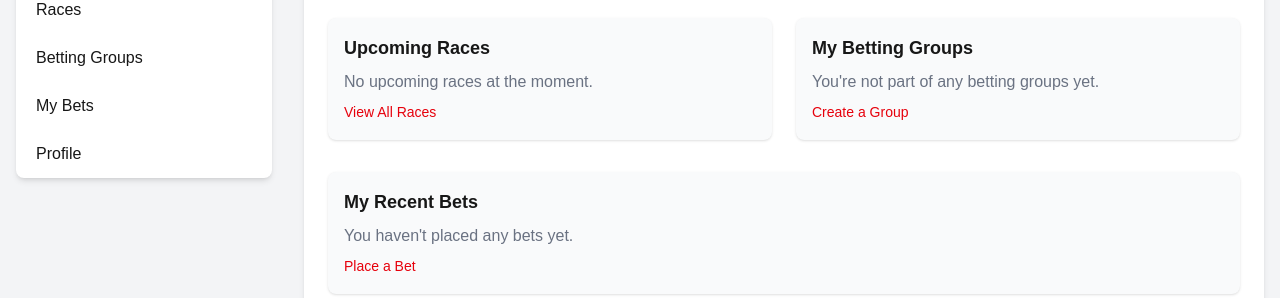
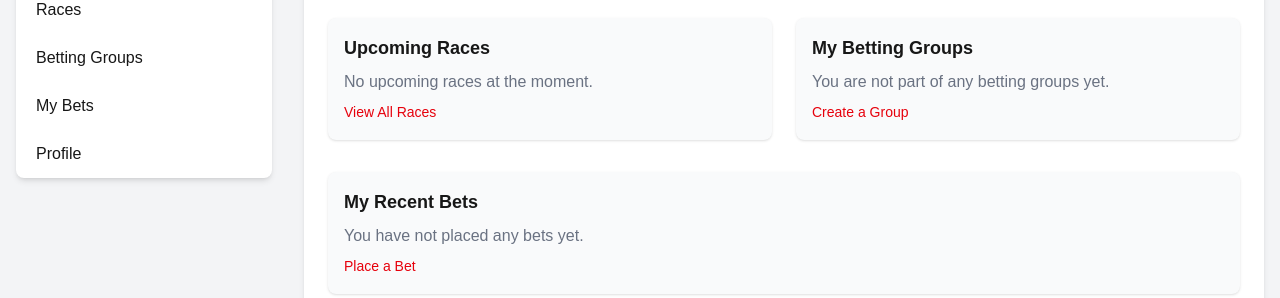
Before and after one commit to imhaydenwhite97/f1-betting-platform, a Next.js app: page /protected/dashboard in a window 1280 px wide. Shown: the part 150-448 px from the top of the page. Built offline with nearby package versions, Linux system fonts and the light colour scheme.

Commit message:
Fix ESLint errors: replace apostrophes with HTML entities

```diff
--- a/src/app/protected/dashboard/page.tsx
+++ b/src/app/protected/dashboard/page.tsx
@@ -82,7 +82,7 @@ export default function DashboardPage() {
 
             <div className="bg-gray-50 p-4 rounded-lg shadow-sm">
               <h2 className="text-lg font-semibold mb-2">My Betting Groups</h2>
-              <p className="text-gray-500">You're not part of any betting groups yet.</p>
+              <p className="text-gray-500">You are not part of any betting groups yet.</p>
               <Link href="/protected/groups" className="text-red-600 hover:underline text-sm mt-2 inline-block">
                 Create a Group
               </Link>
@@ -91,7 +91,7 @@ export default function DashboardPage() {
 
           <div className="bg-gray-50 p-4 rounded-lg shadow-sm">
             <h2 className="text-lg font-semibold mb-2">My Recent Bets</h2>
-            <p className="text-gray-500">You haven't placed any bets yet.</p>
+            <p className="text-gray-500">You have not placed any bets yet.</p>
             <Link href="/protected/bets" className="text-red-600 hover:underline text-sm mt-2 inline-block">
               Place a Bet
             </Link>
```
